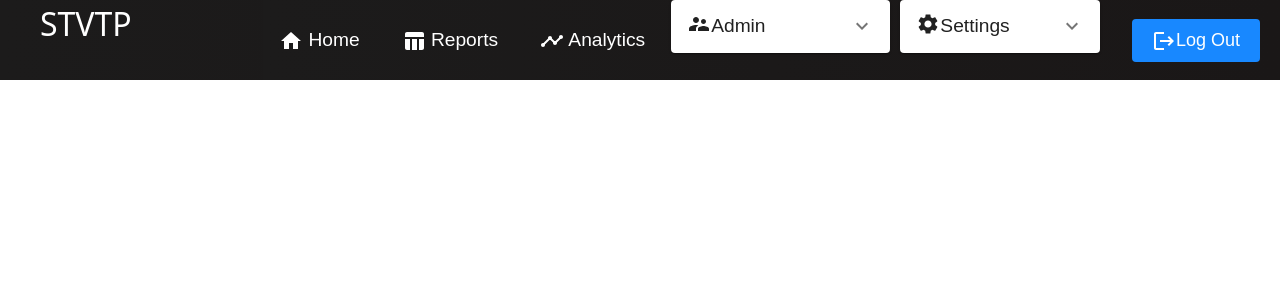
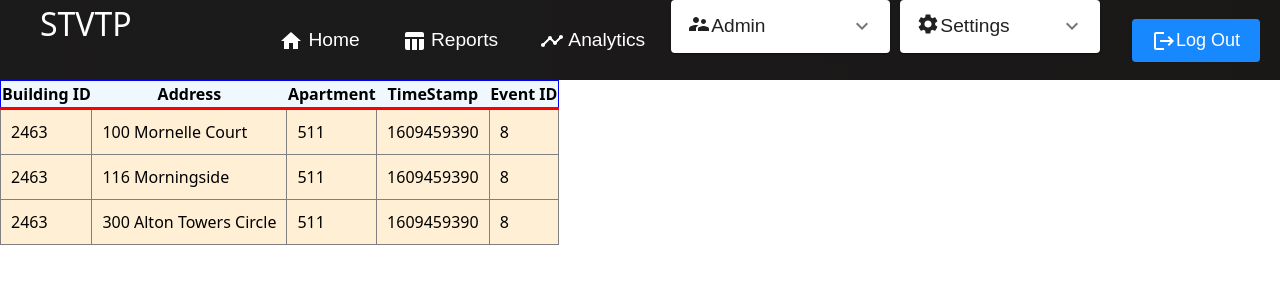
Before and after one commit to Gowdilya/stvtp, a React (Create React App) app: page /reports in a window 1280 px wide. Shown: the top 300 px of the page. Built offline with nearby package versions, Linux system fonts and the light colour scheme.

Commit message:
Added Reports

```diff
--- a/package.json
+++ b/package.json
@@ -19,6 +19,7 @@
     "react-dom": "^17.0.2",
     "react-router-dom": "^6.2.1",
     "react-scripts": "5.0.0",
+    "react-table": "^7.7.0",
     "styled-components": "^5.3.3",
     "typescript": "^4.5.5",
     "web-vitals": "^2.1.4"
@@ -48,6 +49,7 @@
     ]
   },
   "devDependencies": {
+    "@types/react-table": "^7.7.9",
     "tailwindcss": "^3.0.23"
   }
 }
--- a/src/App.js
+++ b/src/App.js
@@ -4,6 +4,7 @@
 import Metrics from "./pages/Metrics/index.tsx";
 import { BrowserRouter as Router, Routes, Route } from "react-router-dom";
 import SignUp from "./pages/SignUp";
+import Reports from "./pages/Reports";
 
 function App() {
   return (
@@ -17,6 +18,7 @@
         <Route path="/sign-up" element={<SignUp />} />
         <Route path="/marketing" element={<SignUp />} />
         <Route path="/consulting" element={<SignUp />} />
+        <Route path="/reports" element={<Reports />} />
       </Routes>
     </Router>
   );
--- /dev/null
+++ b/src/pages/Reports/index.tsx
@@ -0,0 +1,114 @@
+import { useTable } from 'react-table';
+import React from 'react';
+
+ export default function Reports() {
+   const data = React.useMemo(
+     () => [
+       {
+        col1: '2463',
+        col2:"100 Mornelle Court",
+        col3: '511',
+        col4:'1609459390',
+        col5: '8'
+       },
+       {
+        col1: '2463',
+        col2:"116  Morningside",
+        col3: '511',
+        col4:'1609459390',
+        col5: '8'
+       },
+       {
+        col1: '2463',
+        col2:"300 Alton Towers Circle",
+        col3: '511',
+        col4:'1609459390',
+        col5: '8'
+       },
+     ],
+     []
+   )
+
+   const columns = React.useMemo(
+     () => [
+       {
+         Header: 'Building ID',
+         accessor: 'col1', // accessor is the "key" in the data
+       },
+       {
+        Header: 'Address',
+        accessor: 'col2', // accessor is the "key" in the data
+      },
+       {
+         Header: 'Apartment',
+         accessor: 'col3',
+       },
+       {
+        Header: 'TimeStamp',
+        accessor: 'col4',
+      },
+      {
+        Header: 'Event ID',
+        accessor: 'col5',
+      },
+     ],
+     []
+   )
+
+   const {
+     getTableProps,
+     getTableBodyProps,
+     headerGroups,
+     rows,
+     prepareRow,
+     //Added TS ignore Outdated ts support in for this library
+     // @ts-ignore
+   } = useTable({ columns, data })
+
+   return (
+     <table {...getTableProps()} style={{ border: 'solid 1px blue' }}>
+       <thead>
+         {headerGroups.map(headerGroup => (
+           <tr {...headerGroup.getHeaderGroupProps()}>
+             {headerGroup.headers.map(column => (
+               <th
+                 {...column.getHeaderProps()}
+                 style={{
+                   borderBottom: 'solid 3px red',
+                   background: 'aliceblue',
+                   color: 'black',
+                   fontWeight: 'bold',
+                 }}
+               >
+                 {column.render('Header')}
+               </th>
+             ))}
+           </tr>
+         ))}
+       </thead>
+       <tbody {...getTableBodyProps()}>
+         {rows.map(row => {
+           prepareRow(row)
+           return (
+             <tr {...row.getRowProps()}>
+               {row.cells.map(cell => {
+                 return (
+                   <td
+                     {...cell.getCellProps()}
+                     style={{
+                       padding: '10px',
+                       border: 'solid 1px gray',
+                       background: 'papayawhip',
+                     }}
+                   >
+                     {cell.render('Cell')}
+                   </td>
+                 )
+               })}
+             </tr>
+           )
+         })}
+       </tbody>
+     </table>
+   )
+ }
```
Also changed, not shown: 1 other file (tests, documents, lock files or other folders).
